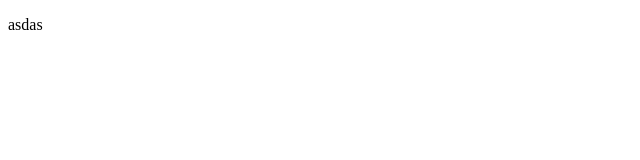
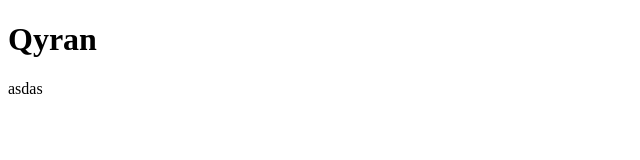
Before and after one commit to disparbeweisen/awe, a plain HTML site: page index.html in a window 1280 px wide. Shown: the whole page, without its empty margins (0-640 px from the left). Drawn offline with Linux system fonts and the light colour scheme.

Commit message:
First commit

```diff
--- a/index.html
+++ b/index.html
@@ -2,9 +2,10 @@
 <html lang="en" dir="ltr">
   <head>
     <meta charset="utf-8">
-    <title></title>
+    <title>Hello</title>
   </head>
   <body>
-    <p>asdas</p>
+	<h1>Qyran</h1>
+    	<p>asdas</p>
   </body>
 </html>
```
